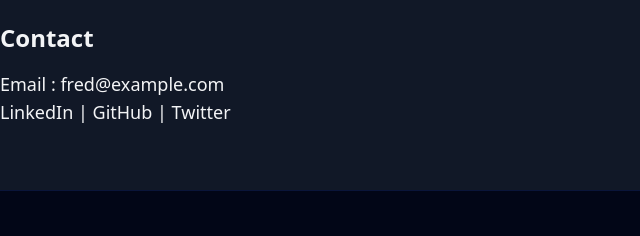
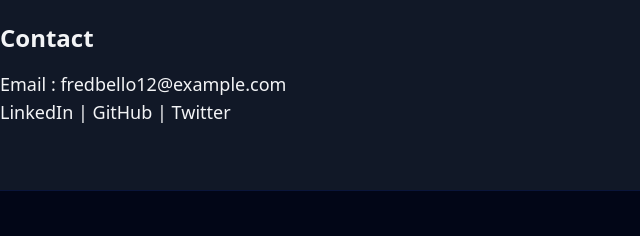
Before and after one commit to fredbello12-devs/my_portfolio, a website: page index.html in a window 1280 px wide. Shown: the part 2603-2839 px from the top of the page, 0-640 px from the left. Drawn offline with nearby package versions, Linux system fonts and the light colour scheme.

```diff
--- a/index.html
+++ b/index.html
@@ -126,7 +126,7 @@
   <!-- Contact -->
   <section id="contact" class="container mx-auto py-16 fade-in">
     <h3 class="text-2xl font-bold mb-4">Contact</h3>
-    <p class="text-lg">Email : fred@example.com</p>
+    <p class="text-lg">Email : fredbello12@example.com</p>
     <p class="text-lg">LinkedIn | GitHub | Twitter</p>
   </section>
 
```
